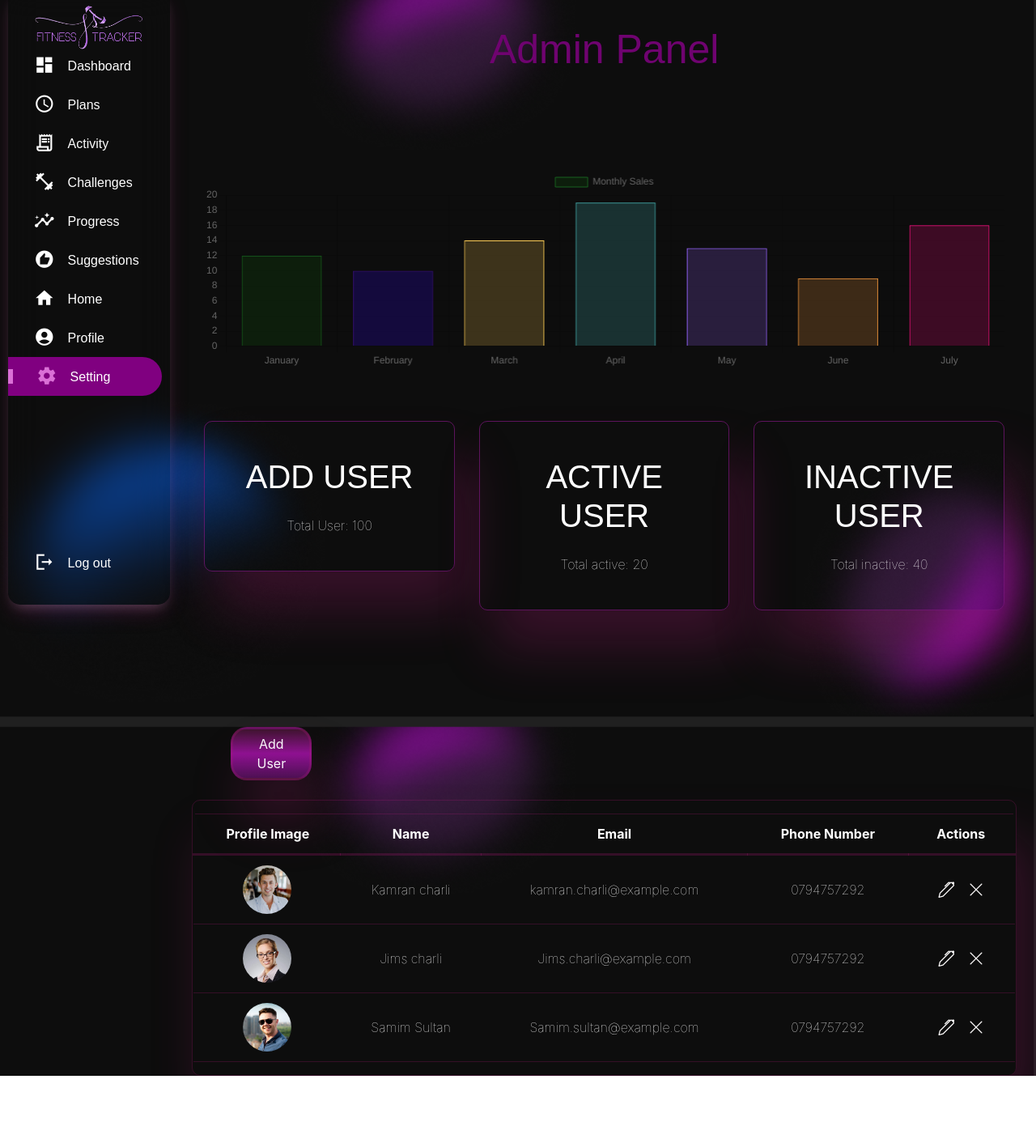
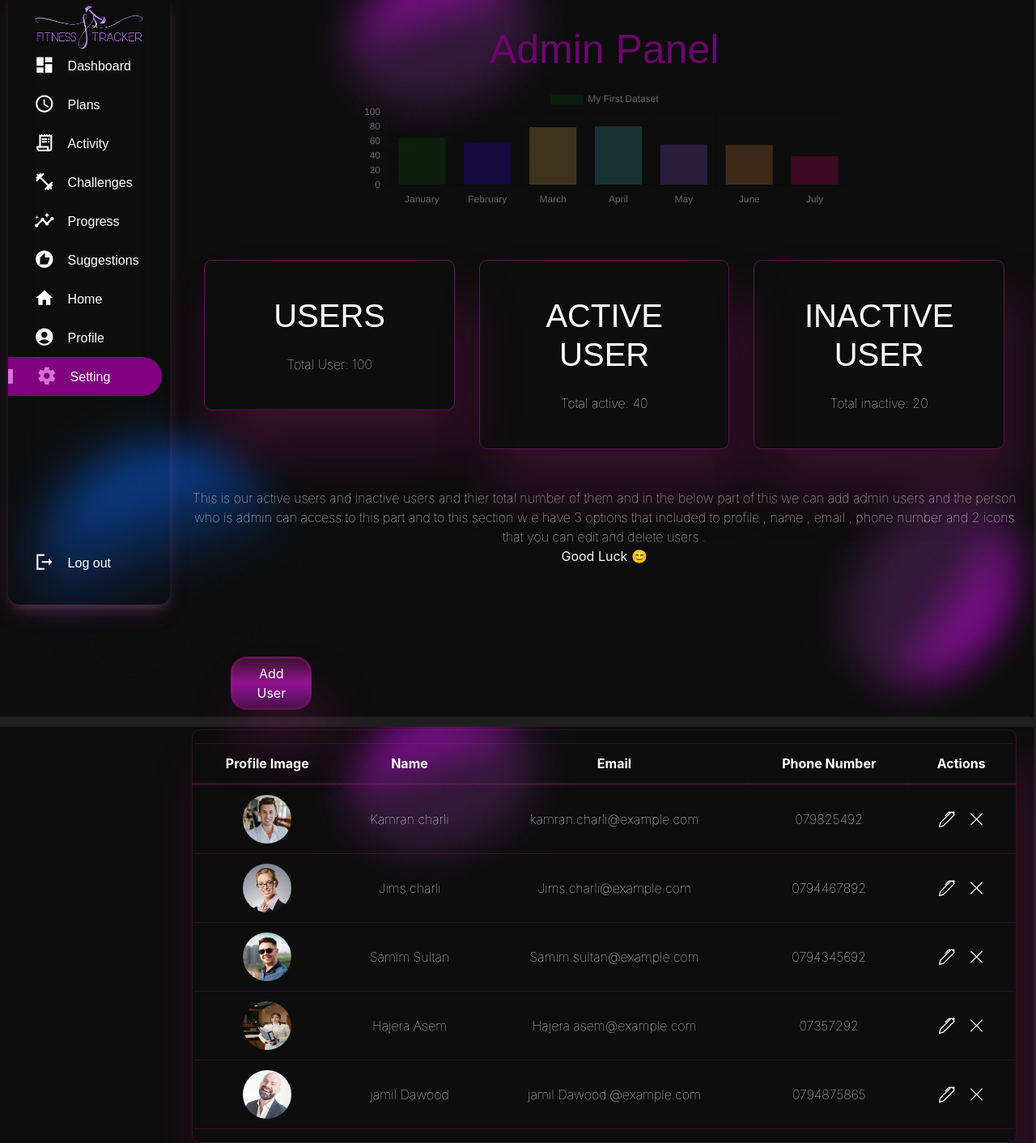
Before and after one commit to susanyazdan1382/fitness_project, a plain HTML site: page index.html in a window 1280 px wide. Shown: the part 25-1437 px from the top of the page at 81% size. Before the commit the page ends 1354 px from the top, so only its background shows below. Drawn offline with nearby package versions, Linux system fonts and the light colour scheme; a web font is replaced by a local one.

Commit message:
Update index.html

```diff
--- a/index.html
+++ b/index.html
@@ -40,6 +40,17 @@
 
 
   <style>
+
+.chart-container {
+            position: relative;
+            margin: auto;
+            width: 80%; /* Adjust width as needed */
+            max-width: 600px; /* Limit max width */
+        }
+
+
+
+
      .profile-img {
             width: 40px;
             height: 40px;
@@ -278,10 +289,6 @@
             color: white;
           }
         }
-
-
-
-
       </style>
 
 </head>
@@ -364,14 +371,17 @@
 
                 <!-- chart -->
 
-                <canvas id="myChart"  style="width: 40px; height: 10px; margin-top: 110px;" ></canvas>
+                <div class="chart-container">
+                  <canvas id="myChart"></canvas>
+              </div>
+
 
                 <div class="row mt-5">
 
                     <div class="col-md-4">
                         <div class="card text-white p-4 mt-3">
                             <div class="card-body text-center">
-                                <h1 class="t_card">ADD USER</h1>
+                                <h1 class="t_card"> USERS</h1>
                                 <p class="card-text mt-4 text-center">Total User: <span>100</span></p>
 
                             </div>
@@ -381,17 +391,16 @@
                         <div class="card text-white p-4 mt-3">
                             <div class="card-body text-center">
                                 <h1 class="t_card">ACTIVE USER</h1>
-                                <p class="card-text mt-4">Total active: <span>20</span></p>
+                                <p class="card-text mt-4">Total active: <span>40</span></p>
                             </div>
                         </div>
                     </div>
-
 
                     <div class="col-md-4">
                         <div class="card text-white p-4 mt-3">
                             <div class="card-body text-center">
                                 <h1 class="t_card">INACTIVE USER</h1>
-                                <p class="card-text mt-4">Total inactive: <span>40</span></p>
+                                <p class="card-text mt-4">Total inactive: <span>20</span></p>
                             </div>
                         </div>
                     </div>
@@ -401,19 +410,16 @@
 
 
 
+           <P class="mt-5 text-center text-light">This is our active users and inactive users and thier total number of them and in the below part of this we can add admin users and the person who is admin can access to this part and to this section w
+            e have 3 options that included to profile , name , email , phone number and 2 icons that you can edit and delete users . <br>
+            <b>Good Luck 😊</b>
 
-
-
-
-
+           </P>
             <br>
             <br>
             <br>
             <br>
-
-
-
-                <div class="add mb-4 mx-5 mt-5">
+                <div class="add mb-4 mx-5 ">
                 <button class="btn btn-purple" data-toggle="modal" data-target="#userModal">Add User</button>
                 </div>
 
@@ -436,7 +442,7 @@
                           </td>
                           <td>Kamran charli</td>
                           <td>kamran.charli@example.com</td>
-                          <td>0794757292</td>
+                          <td>079825492</td>
                           <td>
                               <button class="btns">
                                 <i class="bi bi-pen sucess"></i>
@@ -453,7 +459,7 @@
                         </td>
                         <td>Jims charli</td>
                         <td>Jims.charli@example.com</td>
-                        <td>0794757292</td>
+                        <td>0794467892</td>
                         <td>
                             <button class="btns">
                               <i class="bi bi-pen sucess"></i>
@@ -470,7 +476,47 @@
                       </td>
                       <td>Samim Sultan</td>
                       <td>Samim.sultan@example.com</td>
-                      <td>0794757292</td>
+                      <td>0794345692</td>
+                      <td>
+                          <button class="btns">
+                            <i class="bi bi-pen sucess"></i>
+                          </button>
+                          <button class="btns btns-md">
+                             <i class="bi bi-x-lg danger"></i>
+                          </button>
+                      </td>
+                  </tr>
+
+
+
+
+
+                  <tr class="text-white">
+                    <td>
+                        <img src="./images/admin5.jpeg" alt="Profile" width="60px" height="60px" style="border-radius: 50%;">
+                    </td>
+                    <td>Hajera Asem</td>
+                    <td>Hajera.asem@example.com</td>
+                    <td>07357292</td>
+                    <td>
+                        <button class="btns">
+                          <i class="bi bi-pen sucess"></i>
+                        </button>
+                        <button class="btns btns-md">
+                           <i class="bi bi-x-lg danger"></i>
+                        </button>
+                    </td>
+                </tr>
+
+
+
+                <tr class="text-white">
+                  <td>
+                      <img src="./images/testimonials-1.jpg" alt="Profile" width="60px" height="60px" style="border-radius: 50%;">
+                  </td>
+                  <td>jamil Dawood</td>
+                  <td>jamil Dawood.@example.com</td>
+                  <td>0794875865</td>
                   <td>
                       <button class="btns">
                         <i class="bi bi-pen sucess"></i>
@@ -608,36 +654,15 @@
       </script>
 
 
-
-
-
-
-
-
-
-
-
-
-
-
-
-
-
-
-
-
-
 <script src="https://cdn.jsdelivr.net/npm/chart.js"></script>
 
   <script>
-    const ctx = document.getElementById('myChart').getContext('2d');
-  const myChart = new Chart(ctx, {
-      type: 'bar',
-      data: {
-          labels: ['January', 'February', 'March', 'April', 'May', 'June', 'July'],
+    // Sample data
+    const labels = ['January', 'February', 'March', 'April', 'May', 'June', 'July'];
+    const data = {
+        labels: labels,
         datasets: [{
-              label: 'Monthly Sales',
-              data: [12, 10, 14, 19, 13, 9, 16],
+            label: 'My First Dataset',
             backgroundColor: [
               'rgba(15, 99, 12, 0.2)',
                   'rgba(54, 2, 252, 0.2)',
@@ -646,32 +671,34 @@
                   'rgba(153, 102, 255, 0.2)',
                   'rgba(255, 159, 64, 0.2)',
                   'rgba(255, 9, 132, 0.2)'
-              ]
-              ,
+            ],
 
-              borderColor: [
-                  'rgba(25, 99, 32, 1)',
-                  'rgba(54, 16, 115, 1)',
-                  'rgba(255, 206, 86, 1)',
-                  'rgba(75, 192, 192, 1)',
-                  'rgba(153, 102, 255, 1)',
-                  'rgba(255, 159, 64, 1)',
-                  'rgba(255, 19, 132, 1)'
-              ],
-              borderWidth: 1
+            borderColor: 'rgba(75, 192, 192, 1)',
+            data: [65, 59, 80, 81, 56, 55, 40],
+            fill: true,
         }]
-      },
+    };
+
+    // Configuration options
+    const config = {
+        type: 'bar', // Change to 'bar', 'pie', etc. for different chart types
+        data: data,
         options: {
+            responsive: true,
+            maintainAspectRatio: false, // Allow height adjustment
             scales: {
                 y: {
                     beginAtZero: true
                 }
             }
-      }
-  });
+        },
+    };
 
+    // Create the chart
+    const myChart = new Chart(
+        document.getElementById('myChart'),
+        config
+    );
     </script>
-
-
 </body>
 </html>
```
Lines whose indentation alone changed are shown as unchanged.
